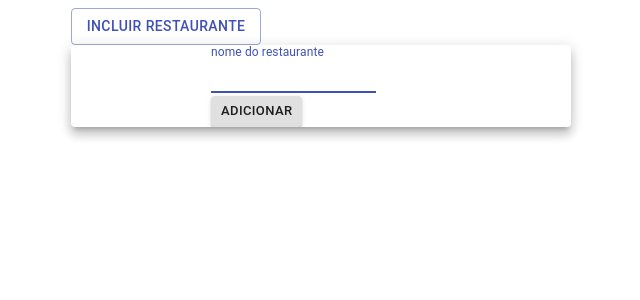
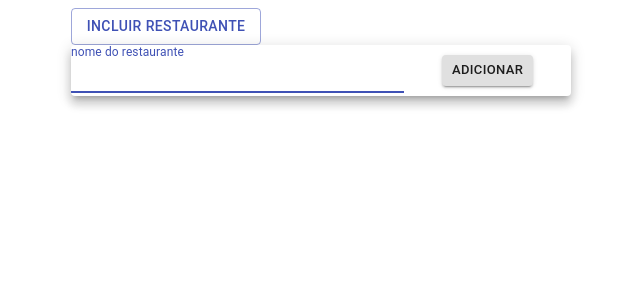
Before and after one commit to michelelingiardi/react-tdd, a React (Create React App) app: page / in a window 1280 px wide. Both pictures are taken after a click on the button "INCLUIR RESTAURANTE". Shown: the top 300 px of the page, without its empty margins (148-788 px from the left). Built offline with nearby package versions, Linux system fonts and the light colour scheme.

Commit message:
Validar nome do restaurante

```diff
--- a/src/NewRestaurantForm.js
+++ b/src/NewRestaurantForm.js
@@ -21,15 +21,14 @@ const NewRestaurantForm = ({ onSave }) => {
   };
 
   const validateNewRestaurantName = (values) => {
-    const errors = {}
+    const errors = {};
     if (values.restaurantName === '') {
       errors.restaurantName = 'Digite o nome do restaurante.';
     }
     return errors;
-  }
+  };
 
   return (
-    <Grid container justify="center" alignItems="center">
     <Formik
       initialValues={{ restaurantName: '' }}
       validate={validateNewRestaurantName}
@@ -37,7 +36,8 @@ const NewRestaurantForm = ({ onSave }) => {
       {({ values, errors, handleChange, handleSubmit }) => (
         <>
           <form onSubmit={handleSubmit}>
-              <Grid item xs={12} sm={9}>
+            <Grid container spacing={0} justify="center" alignItems="center">
+              <Grid item xs={12} sm={8}>
                 <TextField
                   id="newRestaurantNameId"
                   data-test="newRestaurantName"
@@ -50,7 +50,7 @@ const NewRestaurantForm = ({ onSave }) => {
                 />
                 <FormHelperText data-test="newRestaurantNameError" error={true}>{errors.restaurantName}</FormHelperText>
               </Grid>
-              <Grid item xs={12} sm={3} className={classes.paper}>
+              <Grid item xs={12} sm={4} className={classes.paper}>
                 <Button
                   type="submit"
                   variant="contained"
@@ -60,11 +60,11 @@ const NewRestaurantForm = ({ onSave }) => {
                   adicionar
                 </Button>
               </Grid>
+            </Grid>
           </form>
         </>
       )}
     </Formik>
-    </Grid>
   );
 };
 
--- a/src/RestaurantListPage.js
+++ b/src/RestaurantListPage.js
@@ -12,7 +12,7 @@ export const useStyles = makeStyles(theme => ({
     overflowY: 'auto',
     overflowX: 'hidden',
     minWidth: 500,
-    minHeight: 40,
+    minHeight: 0,
     maxHeight: 'calc(100vh - 32px)',
     '&:focus': {
       outline: 'none',
```
Also changed, not shown: 1 other file (tests, documents, lock files or other folders). Lines whose indentation alone changed are shown as unchanged.
